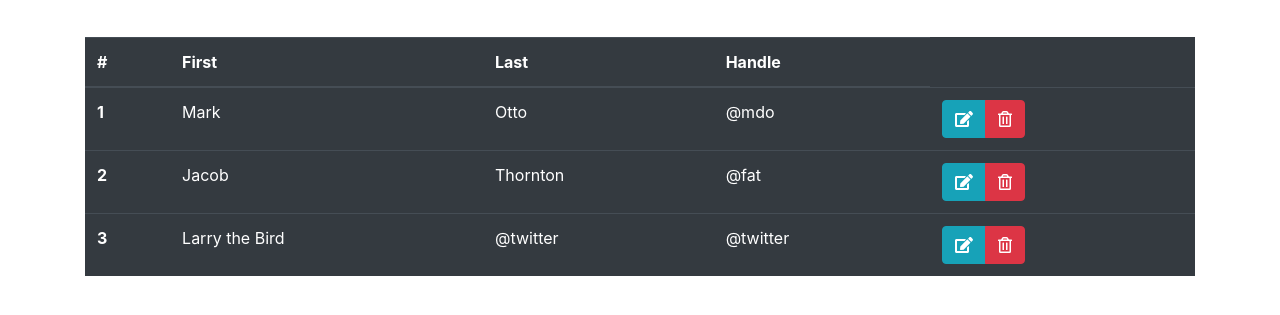
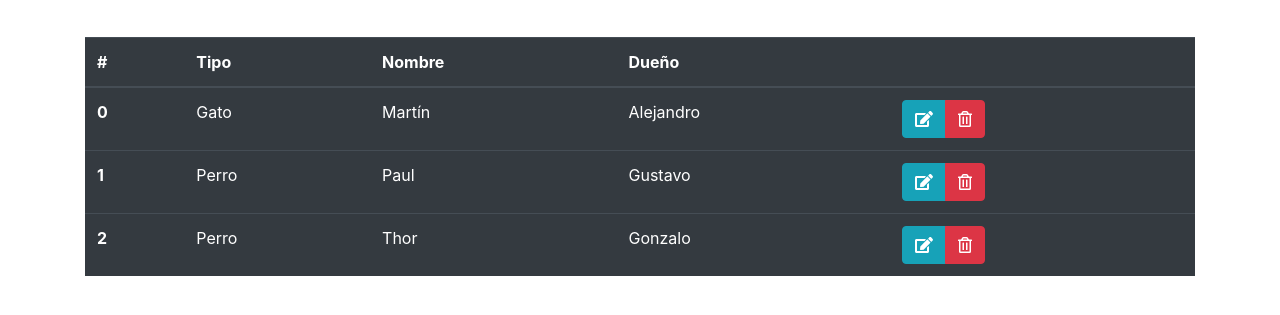
Before and after one commit to Gonza17/Proyecto_Veterinaria, a plain HTML site: page index.html in a window 1280 px wide. Shown: the part 205-520 px from the top of the page. Drawn offline with nearby package versions, Linux system fonts and the light colour scheme.

Commit message:
ahora si se ven las mascotas y los usuarios

```diff
--- a/JS/mascotas.js
+++ b/JS/mascotas.js
@@ -1,23 +1,26 @@
+const listaMascotas = document.getElementById("lista-mascotas");
+
 let mascotas = [
     {
         tipo:"Gato",
         nombre: "Martín",
         dueno: "Alejandro"
     },
-  //{
-  //   tipo: "Perro",
-  //   nombre: "Paul",
-  //   dueno: "Gustavo"
-  //},
-  //{
-  //   tipo: "Perro",
-  //   nombre: "Thor",
-  //   dueno: "Gonzalo"
-  // }
-]
+    {
+    tipo: "Perro",
+    nombre: "Paul",
+    dueno: "Gustavo"
+    },
+    {
+    tipo: "Perro",
+    nombre: "Thor",
+    dueno: "Gonzalo"
+    }
+];
 
-function listarMascotas(){
-    let htmlMascotas = mascotas.map((mascota, indice)=>{`<tr>
+function listarMascotas (){
+    const htmlMascotas = mascotas.map((mascota, indice)=>
+    `<tr>
     <th scope="row">${indice}</th>
     <td>${mascota.tipo}</td>
     <td>${mascota.nombre}</td>
@@ -29,8 +32,8 @@ function listarMascotas(){
     </div>
     </td>
     </tr>`
-    });
-    console.log(htmlMascotas);
+    ).join(" ")
+    listaMascotas.innerHTML = htmlMascotas;
 }
 
 listarMascotas();
--- a/index.html
+++ b/index.html
@@ -61,48 +61,14 @@
           <thead>
               <tr>
                 <th scope="col">#</th>
-                <th scope="col">First</th>
-                <th scope="col">Last</th>
-                <th scope="col">Handle</th>
+                <th scope="col">Tipo</th>
+                <th scope="col">Nombre</th>
+                <th scope="col">Dueño</th>
+                <th scope="col"></th>
               </tr>
             </thead>
-            <tbody>
-              <tr>
-                <th scope="row">1</th>
-                <td>Mark</td>
-                <td>Otto</td>
-                <td>@mdo</td>
-                <td>
-                  <div class="btn-group" role="group" aria-label="Basic example">
-                      <button type="button" class="btn btn-info"><i class="fas fa-edit"></i></button>
-                      <button type="button" class="btn btn-danger"><i class="far fa-trash-alt"></i></button>
-                  </div>
-                </td>
-              </tr>
-              <tr>
-                <th scope="row">2</th>
-                <td>Jacob</td>
-                <td>Thornton</td>
-                <td>@fat</td>
-                <td>
-                  <div class="btn-group" role="group" aria-label="Basic example">
-                      <button type="button" class="btn btn-info"><i class="fas fa-edit"></i></button>
-                      <button type="button" class="btn btn-danger"><i class="far fa-trash-alt"></i></button>
-                  </div>
-                </td>
-              </tr>
-              <tr>
-                <th scope="row">3</th>
-                <td>Larry the Bird</td>
-                <td>@twitter</td>
-                <td>@twitter</td>
-                <td>
-                  <div class="btn-group" role="group" aria-label="Basic example">
-                      <button type="button" class="btn btn-info"><i class="fas fa-edit"></i></button>
-                      <button type="button" class="btn btn-danger"><i class="far fa-trash-alt"></i></button>
-                  </div>
-                </td>
-              </tr>
+            <tbody id="lista-mascotas">
+
             </tbody>
       </table>
     </div>
```
Lines whose indentation alone changed are shown as unchanged.
